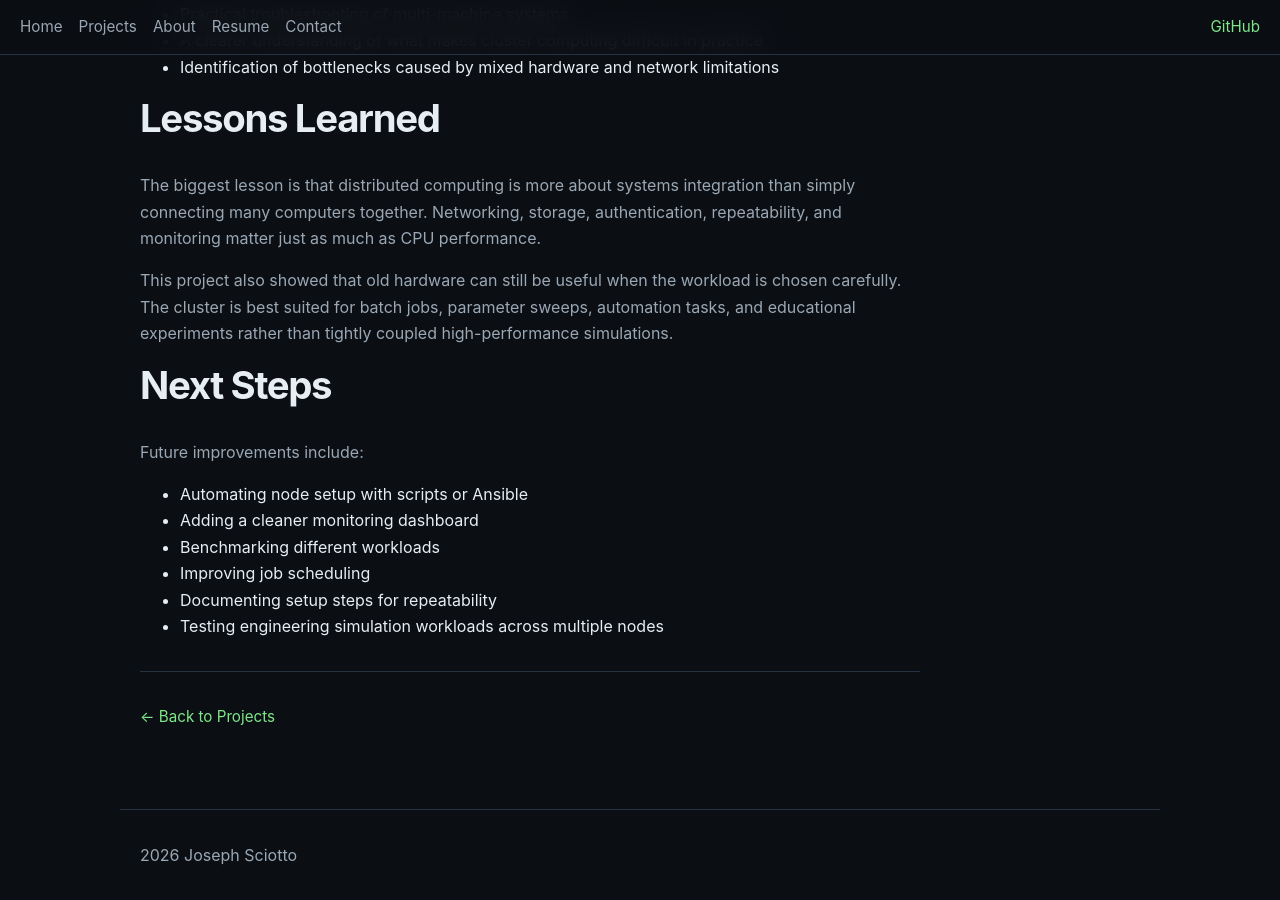
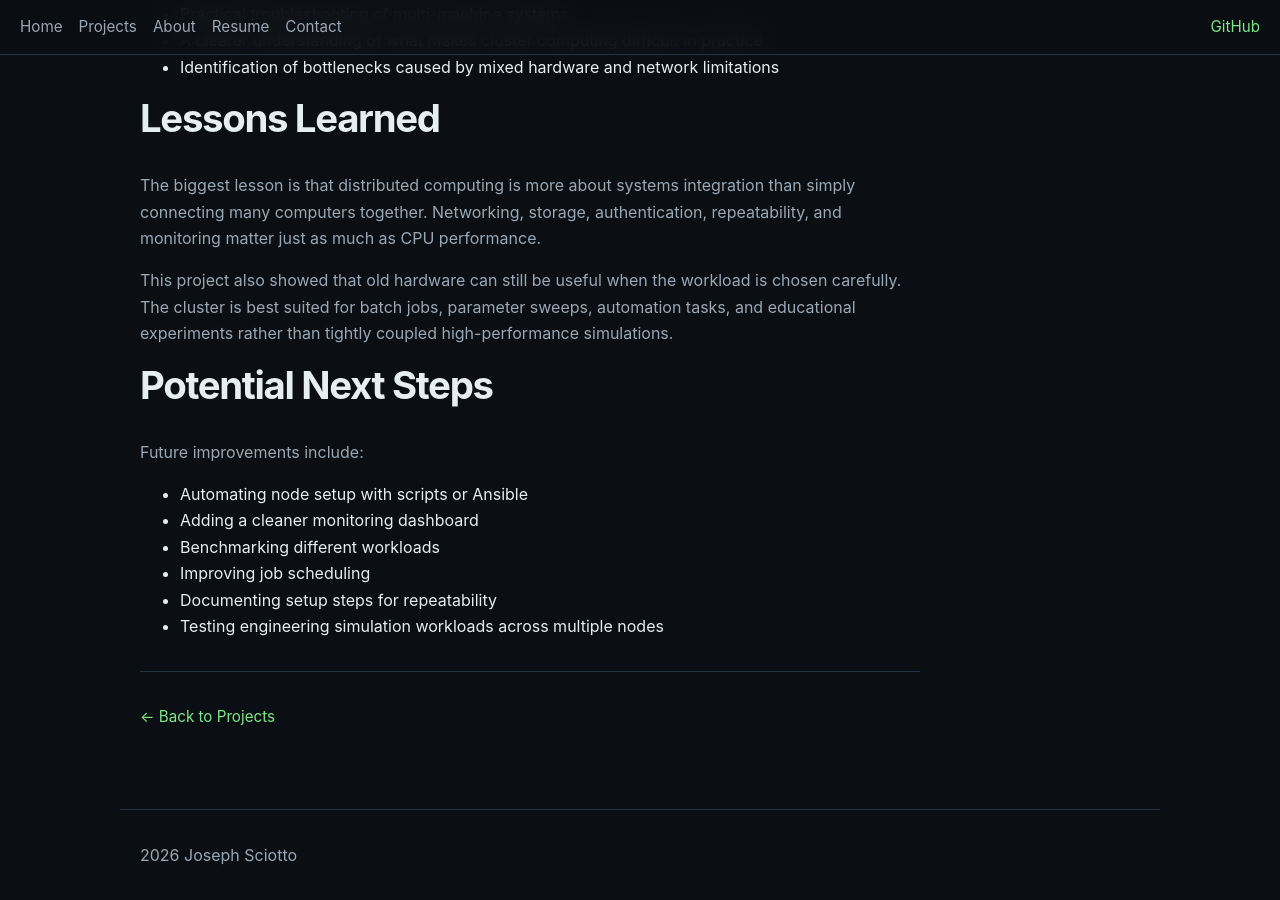
Before and after one commit to jsciotto05/jsciotto05.github.io, a Jekyll site: the page built from _projects/distributed-compute-cluster.md, in a window 1280 px wide and 900 px high, scrolled down 2579 px. Built offline with Jekyll 4.4.1, drawn with Linux system fonts in a browser that asks for light colours.

Commit message:
Update section title from 'Next Steps' to 'Potential Next Steps'

```diff
--- a/_projects/distributed-compute-cluster.md
+++ b/_projects/distributed-compute-cluster.md
@@ -87,7 +87,7 @@ The biggest lesson is that distributed computing is more about systems integrati
 
 This project also showed that old hardware can still be useful when the workload is chosen carefully. The cluster is best suited for batch jobs, parameter sweeps, automation tasks, and educational experiments rather than tightly coupled high-performance simulations.
 
-## Next Steps
+## Potential Next Steps
 
 Future improvements include:
 
```
